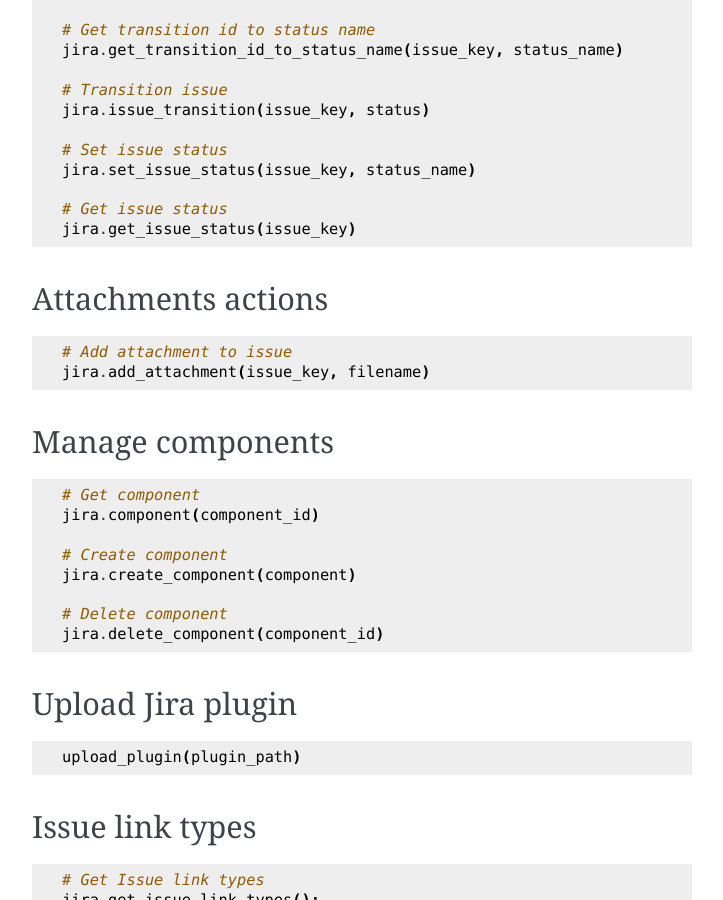
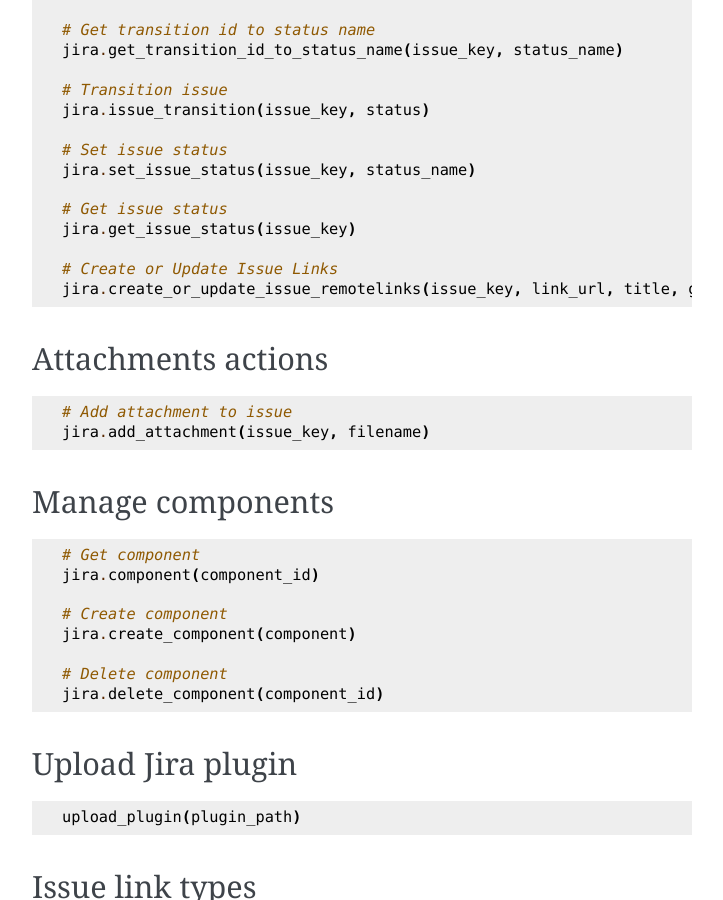
Before and after one commit to atlassian-api/atlassian-python-api, a Sphinx documentation site: the page built from docs/jira.rst, in a window 1280 px wide and 900 px high, scrolled down 3184 px. Shown: the whole window, without its empty margins (388-1111 px from the left). Built offline with Sphinx 7.4.7, drawn with Linux system fonts in a browser that asks for light colours; pages that are not in the unit, such as notebooks, are missing from menus.

Commit message:
Added create_or_update_issue_remotelinks

```diff
--- a/docs/jira.rst
+++ b/docs/jira.rst
@@ -172,6 +172,9 @@
     # Get issue status
     jira.get_issue_status(issue_key)
 
+    # Create or Update Issue Links
+    jira.create_or_update_issue_remotelinks(issue_key, link_url, title, global_id=None, relationship=None)
+
 Attachments actions
 -------------------
 
```
